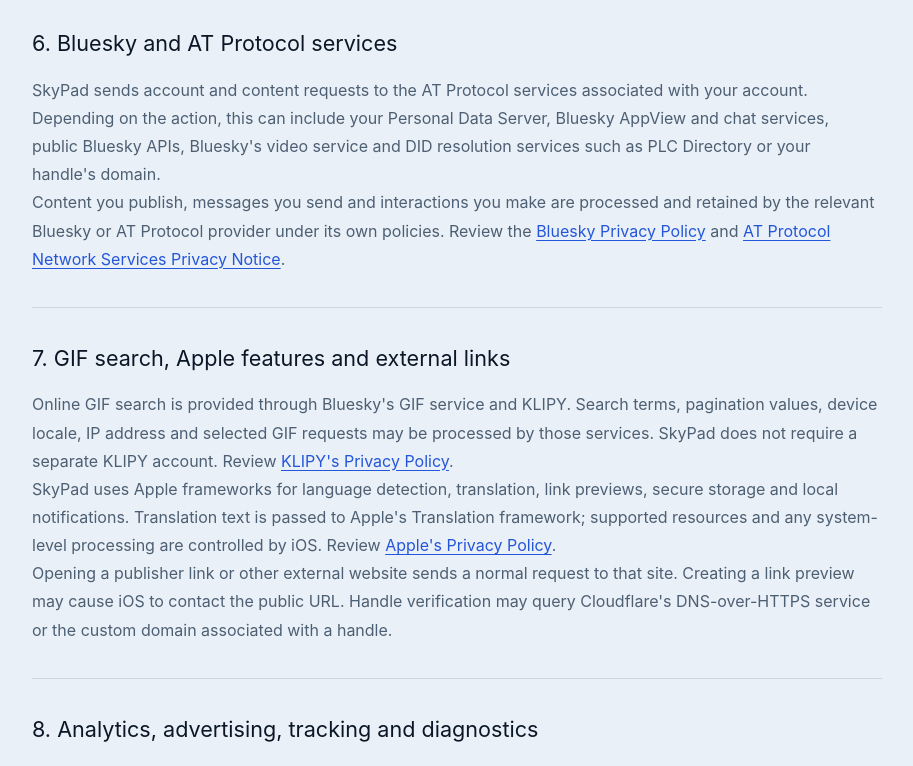
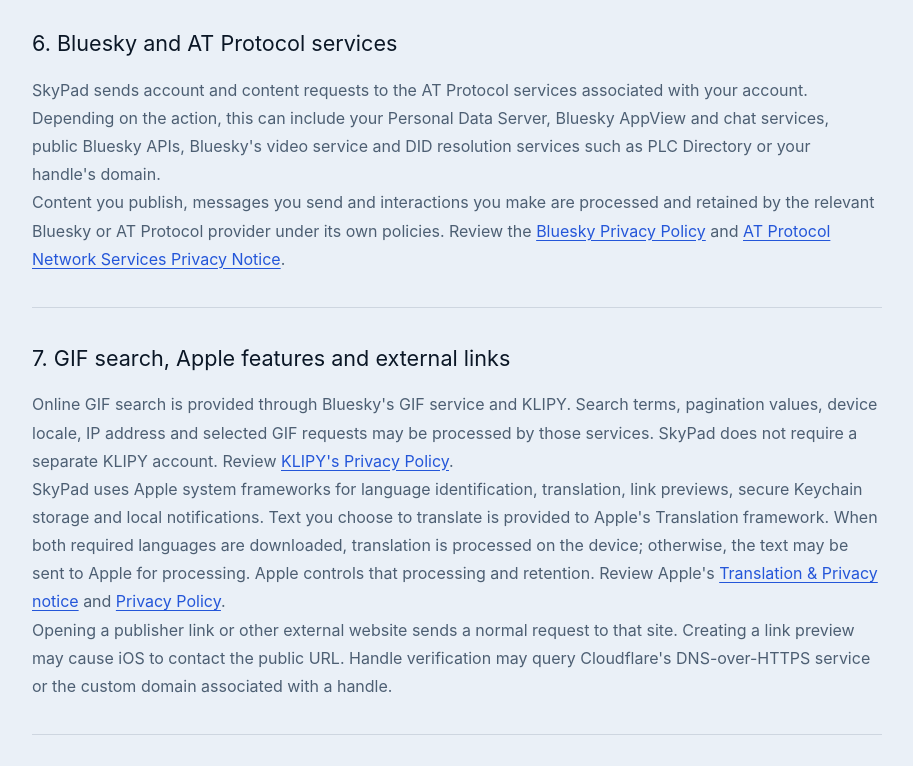
Before and after one commit to originalgenlabs/originalgenlabs-site, a Next.js app: page /apps/skypad/privacy in a window 1280 px wide. Shown: the part 2000-2766 px from the top of the page, without its empty margins (183-1096 px from the left). Built offline with nearby package versions, Linux system fonts and the light colour scheme.

Commit message:
Clarify Apple translation privacy disclosure

```diff
--- a/app/apps/skypad/privacy/page.tsx
+++ b/app/apps/skypad/privacy/page.tsx
@@ -17,6 +17,7 @@
       eyebrow="SkyPad Social"
       title="Privacy Policy"
       intro="This policy explains how SkyPad Social processes information when you use the app, what stays on your iPhone and when third-party services receive data."
+      effectiveDate="September 5, 2026"
       sections={[
         {
           title: "1. Who operates SkyPad Social",
@@ -44,7 +45,7 @@
         },
         {
           title: "7. GIF search, Apple features and external links",
-          content: <><p>Online GIF search is provided through Bluesky&apos;s GIF service and KLIPY. Search terms, pagination values, device locale, IP address and selected GIF requests may be processed by those services. SkyPad does not require a separate KLIPY account. Review <a href={externalLinks.klipyPrivacy} target="_blank" rel="noopener noreferrer">KLIPY&apos;s Privacy Policy</a>.</p><p>SkyPad uses Apple frameworks for language detection, translation, link previews, secure storage and local notifications. Translation text is passed to Apple&apos;s Translation framework; supported resources and any system-level processing are controlled by iOS. Review <a href={externalLinks.applePrivacy} target="_blank" rel="noopener noreferrer">Apple&apos;s Privacy Policy</a>.</p><p>Opening a publisher link or other external website sends a normal request to that site. Creating a link preview may cause iOS to contact the public URL. Handle verification may query Cloudflare&apos;s DNS-over-HTTPS service or the custom domain associated with a handle.</p></>,
+          content: <><p>Online GIF search is provided through Bluesky&apos;s GIF service and KLIPY. Search terms, pagination values, device locale, IP address and selected GIF requests may be processed by those services. SkyPad does not require a separate KLIPY account. Review <a href={externalLinks.klipyPrivacy} target="_blank" rel="noopener noreferrer">KLIPY&apos;s Privacy Policy</a>.</p><p>SkyPad uses Apple system frameworks for language identification, translation, link previews, secure Keychain storage and local notifications. Text you choose to translate is provided to Apple&apos;s Translation framework. When both required languages are downloaded, translation is processed on the device; otherwise, the text may be sent to Apple for processing. Apple controls that processing and retention. Review Apple&apos;s <a href={externalLinks.appleTranslationPrivacy} target="_blank" rel="noopener noreferrer">Translation &amp; Privacy notice</a> and <a href={externalLinks.applePrivacy} target="_blank" rel="noopener noreferrer">Privacy Policy</a>.</p><p>Opening a publisher link or other external website sends a normal request to that site. Creating a link preview may cause iOS to contact the public URL. Handle verification may query Cloudflare&apos;s DNS-over-HTTPS service or the custom domain associated with a handle.</p></>,
         },
         {
           title: "8. Analytics, advertising, tracking and diagnostics",
--- a/lib/site.ts
+++ b/lib/site.ts
@@ -32,6 +32,7 @@
   blueskyTerms: "https://bsky.social/about/support/tos",
   blueskyNetworkPrivacy: "https://bsky.social/about/support/network-services-privacy-policy",
   applePrivacy: "https://www.apple.com/legal/privacy/",
+  appleTranslationPrivacy: "https://www.apple.com/legal/privacy/data/en/translation/",
   appleStandardEula: "https://www.apple.com/legal/internet-services/itunes/dev/stdeula/",
   klipyPrivacy: "https://klipy.com/support/privacy-policy",
   klipyTerms: "https://klipy.com/support/terms-services",
```
